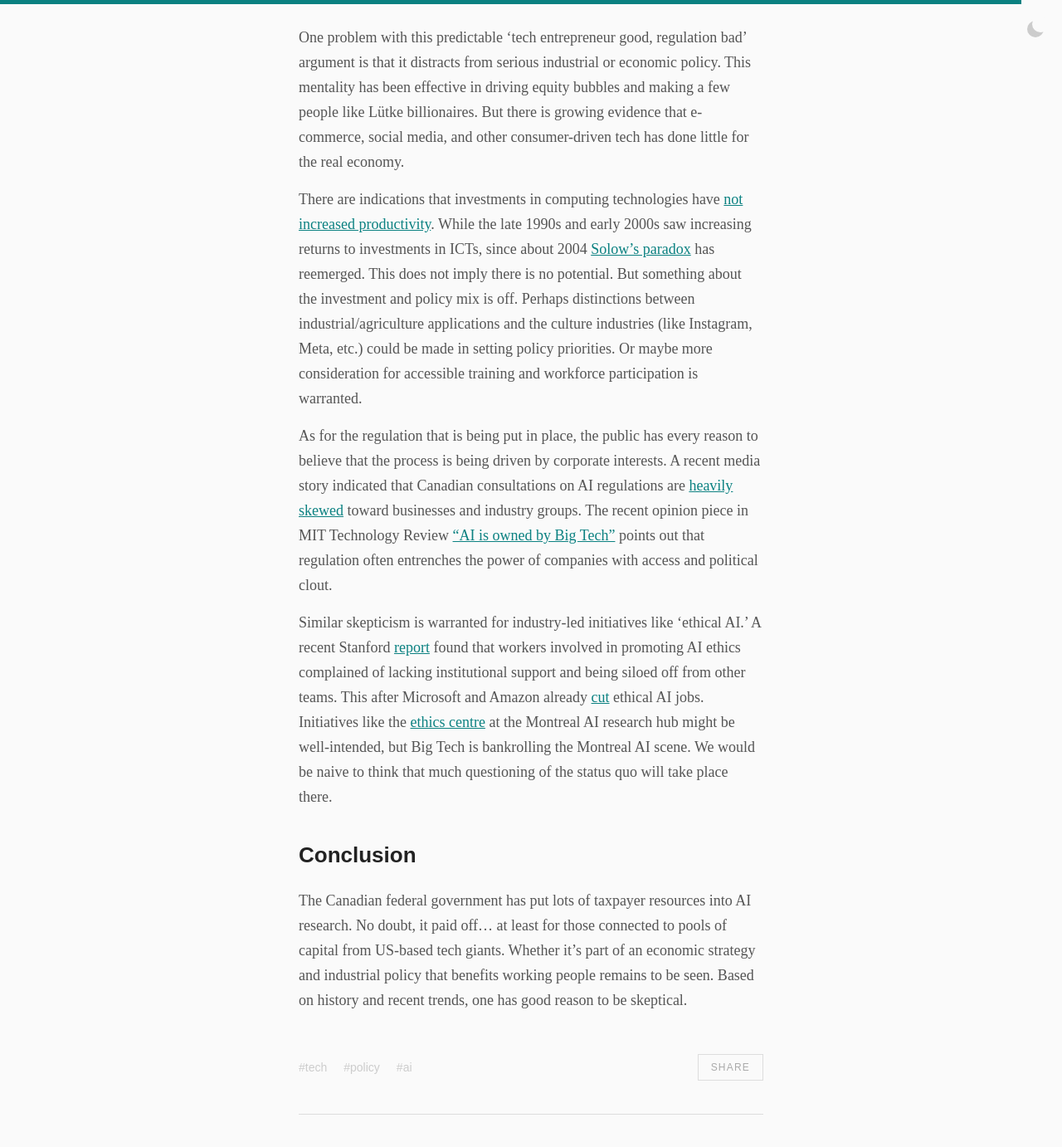
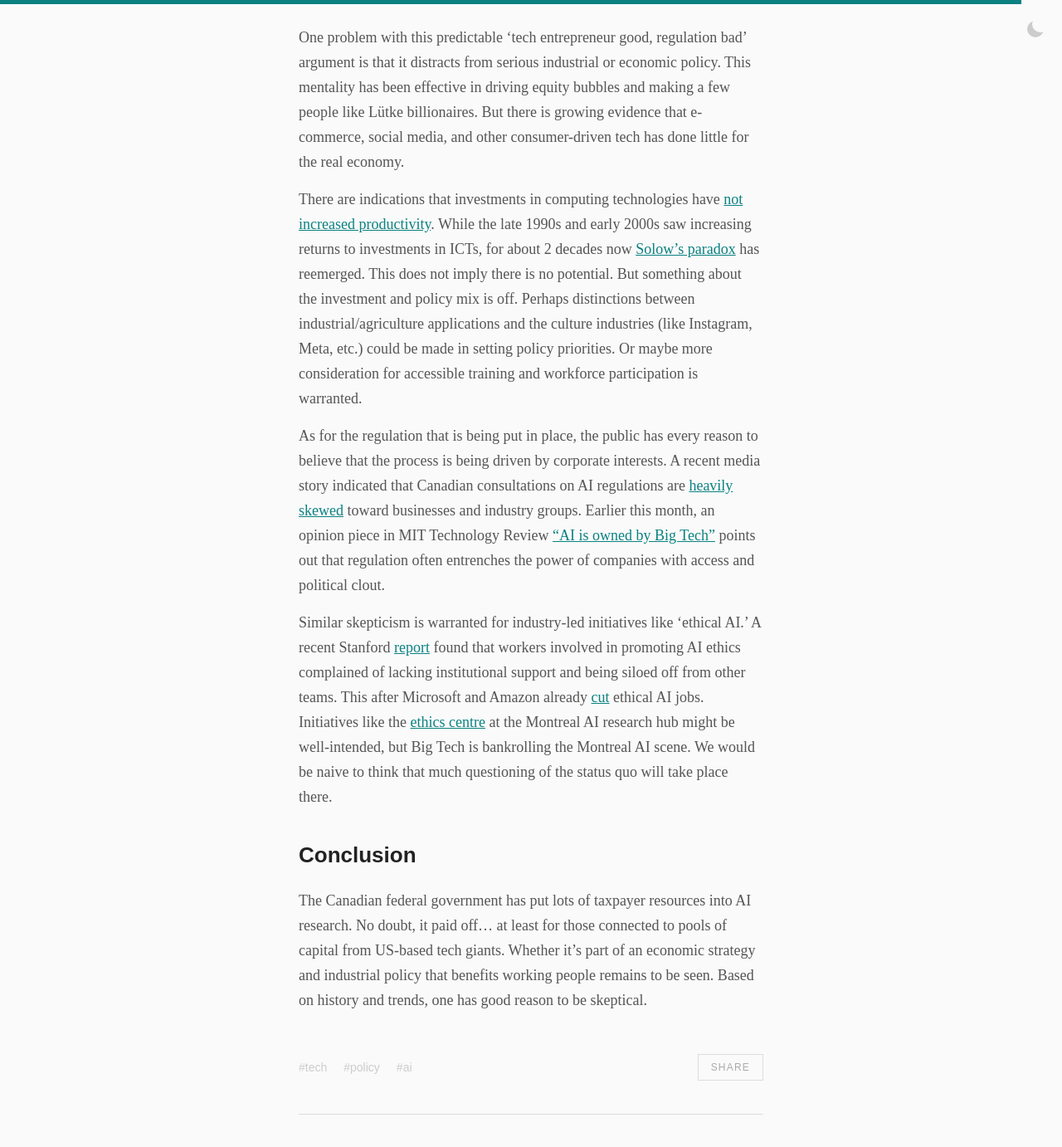
Before and after one commit to craigmateo/palabra, a Jekyll site: the page built from _posts/2023-12-12-ai.md, in a window 1280 px wide and 1400 px high, scrolled down 2883 px. Shown: the top 1382 px of the window at 83% size. Built offline with Jekyll 4.4.1, drawn with Linux system fonts in a browser that asks for light colours; some web fonts are replaced; comment, search, counter and statistics services are not loaded.

```diff
--- a/_posts/2023-12-12-ai.md
+++ b/_posts/2023-12-12-ai.md
@@ -43,12 +43,12 @@
 
 One problem with this predictable ‘tech entrepreneur good, regulation bad’ argument is that it distracts from serious industrial or economic policy. This mentality has been effective in driving equity bubbles and making a few people like Lütke billionaires. But there is growing evidence that e-commerce, social media, and other consumer-driven tech has done little for the real economy.
 
-There are indications that investments in computing technologies have <a target="_blank" href="https://www.nytimes.com/2022/05/24/business/technology-productivity-economy.html">not increased productivity</a>. While the late 1990s and early 2000s saw increasing returns to investments in ICTs, since about 2004 <a target="_blank" href="https://builtin.com/corporate-innovation/productivity-automation-technology">Solow’s paradox</a> has reemerged. This does not imply there is no potential. But something about the investment and policy mix is off. Perhaps distinctions between industrial/agriculture applications and the culture industries (like Instagram, Meta, etc.) could be made in setting policy priorities. Or maybe more consideration for accessible training and workforce participation is warranted.
+There are indications that investments in computing technologies have <a target="_blank" href="https://www.nytimes.com/2022/05/24/business/technology-productivity-economy.html">not increased productivity</a>. While the late 1990s and early 2000s saw increasing returns to investments in ICTs, for about 2 decades now <a target="_blank" href="https://builtin.com/corporate-innovation/productivity-automation-technology">Solow’s paradox</a> has reemerged. This does not imply there is no potential. But something about the investment and policy mix is off. Perhaps distinctions between industrial/agriculture applications and the culture industries (like Instagram, Meta, etc.) could be made in setting policy priorities. Or maybe more consideration for accessible training and workforce participation is warranted.
 
-As for the regulation that is being put in place, the public has every reason to believe that the process is being driven by corporate interests. A recent media story indicated that Canadian consultations on AI regulations are <a target="_blank" href="https://www.theglobeandmail.com/business/article-canada-ai-law/">heavily skewed</a> toward businesses and industry groups. The recent opinion piece in MIT Technology Review <a target="_blank" href="https://www.technologyreview.com/2023/12/05/1084393/make-no-mistake-ai-is-owned-by-big-tech/">"AI is owned by Big Tech"</a> points out that regulation often entrenches the power of companies with access and political clout.
+As for the regulation that is being put in place, the public has every reason to believe that the process is being driven by corporate interests. A recent media story indicated that Canadian consultations on AI regulations are <a target="_blank" href="https://www.theglobeandmail.com/business/article-canada-ai-law/">heavily skewed</a> toward businesses and industry groups. Earlier this month, an opinion piece in MIT Technology Review <a target="_blank" href="https://www.technologyreview.com/2023/12/05/1084393/make-no-mistake-ai-is-owned-by-big-tech/">"AI is owned by Big Tech"</a> points out that regulation often entrenches the power of companies with access and political clout.
 
 Similar skepticism is warranted for industry-led initiatives like ‘ethical AI.’ A recent Stanford <a target="_blank" href="https://hai.stanford.edu/sites/default/files/2023-12/Policy-Brief-AI-Ethics_0.pdf">report</a> found that workers involved in promoting AI ethics complained of lacking institutional support and being siloed off from other teams. This after Microsoft and Amazon already <a target="_blank" href="https://fortune.com/2023/03/29/tech-companies-ai-ethics-teams-elon-musk-steve-wozniak-open-letter/">cut</a> ethical AI jobs. Initiatives like the <a target="_blank" href="https://techxplore.com/news/2023-12-montreal-hub-spearheads-global-ai.html">ethics centre</a> at the Montreal AI research hub might be well-intended, but Big Tech is bankrolling the Montreal AI scene. We would be naive to think that much questioning of the status quo will take place there.
 
 ## Conclusion
 
-The Canadian federal government has put lots of taxpayer resources into AI research. No doubt, it paid off... at least for those connected to pools of capital from US-based tech giants. Whether it's part of an economic strategy and industrial policy that benefits working people remains to be seen. Based on history and recent trends, one has good reason to be skeptical.
+The Canadian federal government has put lots of taxpayer resources into AI research. No doubt, it paid off... at least for those connected to pools of capital from US-based tech giants. Whether it's part of an economic strategy and industrial policy that benefits working people remains to be seen. Based on history and trends, one has good reason to be skeptical.
```
